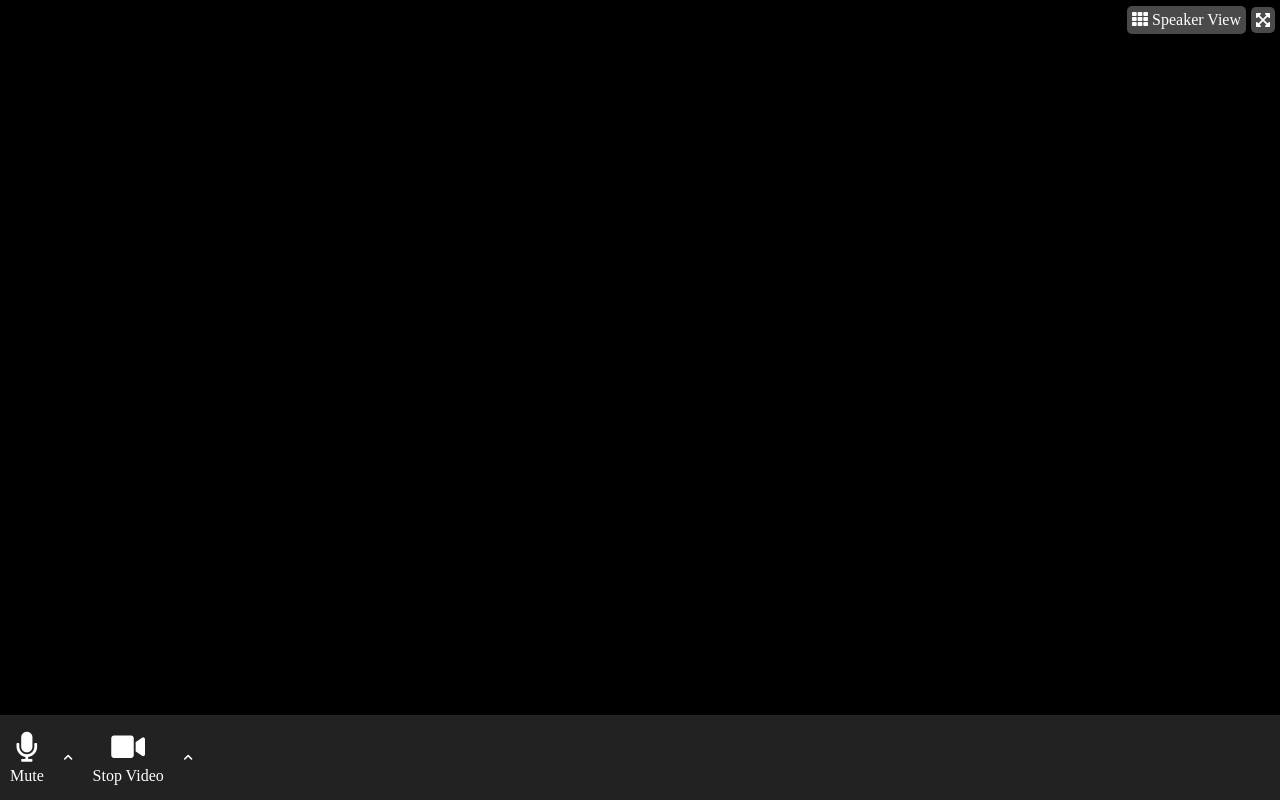
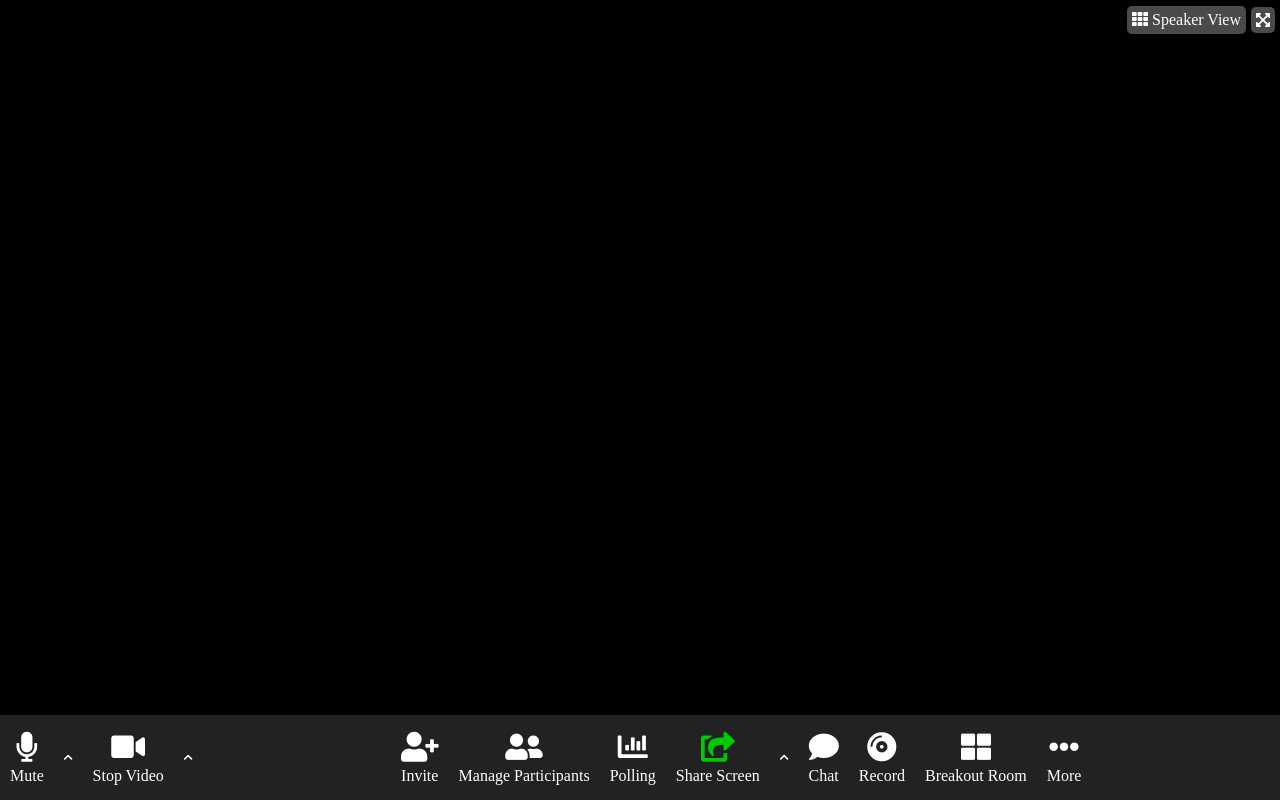
Before and after one commit to Lolpawer/html-css-zoom, a plain HTML site: page index.html in a window 1280 px wide. Drawn offline with Linux system fonts and the light colour scheme.

Commit message:
aggiunto footer-middle

```diff
--- a/css/style.css
+++ b/css/style.css
@@ -61,3 +61,7 @@ footer > * {
 .arrow {
     font-size: 10px;
 }
+
+.icon-green {
+    color: #00cb00;
+}
--- a/index.html
+++ b/index.html
@@ -12,10 +12,11 @@
 
 </head>
 
-<body>
+<body
 
     <div class="flex-container">
 
+        <!-- Icone in alto a destra -->
         <nav>
             <div><i class="fas fa-th"></i> Speaker View</div>
             <i class="fas fa-expand-arrows-alt speaker-arrows"></i>
@@ -39,7 +40,41 @@
                 <div class="icon arrow"><i class="fas fa-chevron-up"></i></div>
             </div>
 
-            <div class="footer-middle"></div>
+            <div class="footer-middle">
+                <div class="icon">
+                    <div class="icon-image"><i class="fas fa-user-plus"></i></div>
+                    <span>Invite</span>
+                </div>
+                <div class="icon">
+                    <div class="icon-image"><i class="fas fa-user-friends"></i></div>
+                    <span>Manage Participants</span>
+                </div>
+                <div class="icon">
+                    <div class="icon-image"><i class="fas fa-chart-bar"></i></div>
+                    <span>Polling</span>
+                </div>
+                <div class="icon">
+                    <div class="icon-image icon-green"><i class="fas fa-share-square"></i></div>
+                    <span>Share Screen</span>
+                </div>
+                <div class="icon arrow"><i class="fas fa-chevron-up"></i></div>
+                <div class="icon">
+                    <div class="icon-image"><i class="fas fa-comment"></i></div>
+                    <span>Chat</span>
+                </div>
+                <div class="icon">
+                    <div class="icon-image"><i class="fas fa-compact-disc"></i></div> <!-- Icona record-vinyl non funziona -->
+                    <span>Record</span>
+                </div>
+                <div class="icon">
+                    <div class="icon-image"><i class="fas fa-th-large"></i></div>
+                    <span>Breakout Room</span>
+                </div>
+                <div class="icon">
+                    <div class="icon-image"><i class="fas fa-ellipsis-h"></i></div>
+                    <span>More</span>
+                </div>
+            </div>
 
             <div class="footer-right"></div>
 
```
